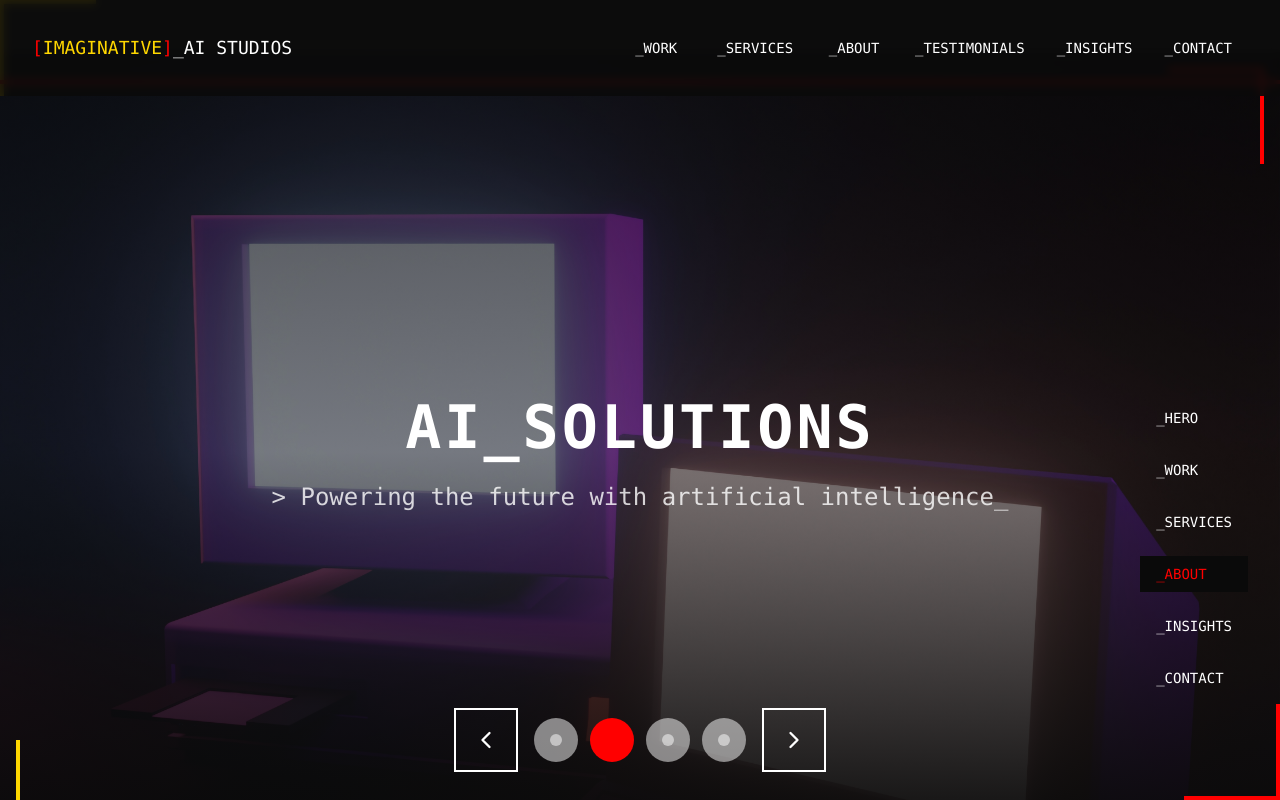
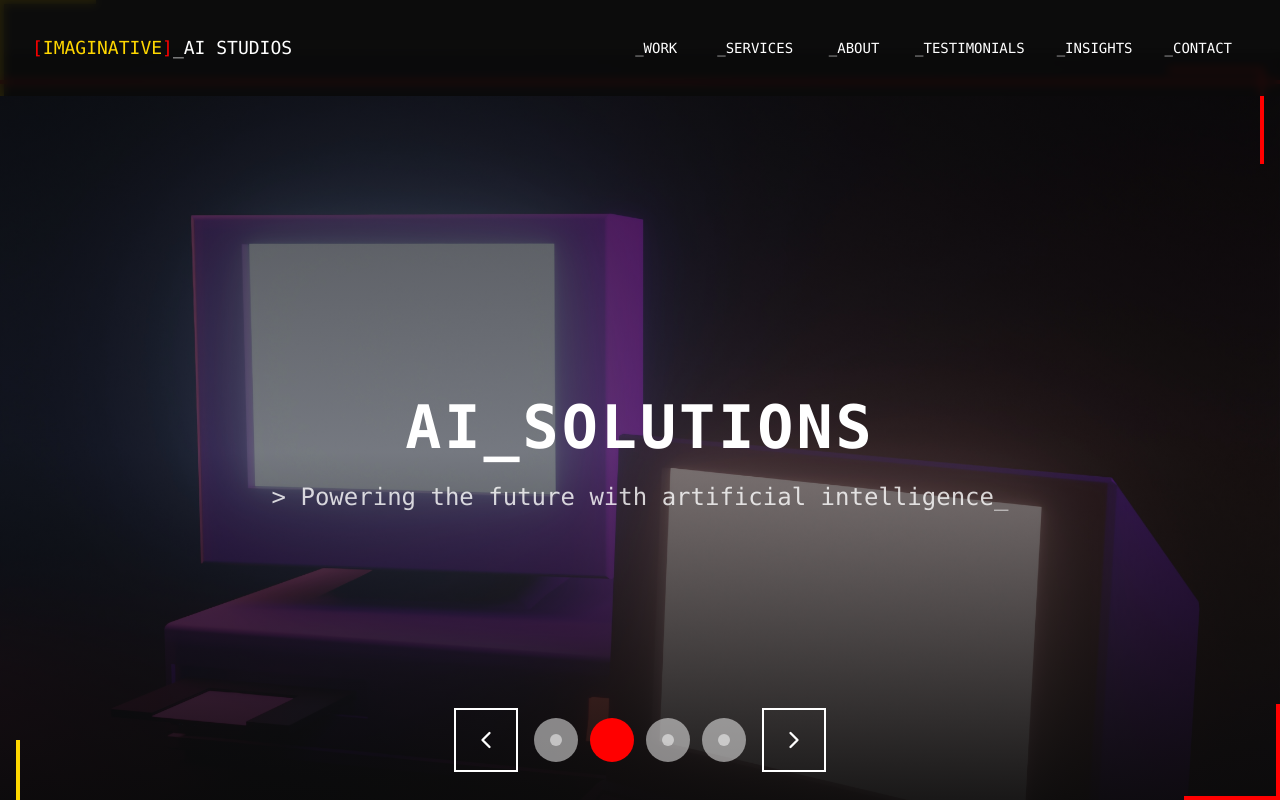
Before and after one commit to skerns321/ImagiNative-AI-Studios-App, a Next.js app: page / in a window 1280 px wide. Shown: the top 800 px of the page. Built offline with nearby package versions, Linux system fonts and the light colour scheme.

Commit message:
chore: remove SectionIndicator component for improved performance and simplify the Home page layout

```diff
--- a/src/app/page.tsx
+++ b/src/app/page.tsx
@@ -12,10 +12,6 @@ import CyberpunkBackground from '@/components/CyberpunkBackground';
 
 // Dynamic import for client-only components
 const ScrollProgress = dynamic(() => import('@/components/ScrollProgress'), {
-  ssr: false,
-  loading: () => null
-});
-const SectionIndicator = dynamic(() => import('@/components/SectionIndicator'), {
   ssr: false,
   loading: () => null
 });
@@ -60,7 +56,6 @@ export default function Home() {
 
       {/* Client-side only components */}
       <ScrollProgress />
-      <SectionIndicator />
 
       {/* Cyberpunk Background */}
       <CyberpunkBackground intensity="low" />
--- a/src/components/SectionIndicator.tsx
+++ /dev/null
@@ -1,84 +0,0 @@
-'use client';
-
-import { motion, useScroll, useSpring } from 'framer-motion';
-import { useEffect, useState } from 'react';
-
-const sections = ['HERO', 'WORK', 'SERVICES', 'ABOUT', 'INSIGHTS', 'CONTACT'];
-
-export default function SectionIndicator() {
-  const [mounted, setMounted] = useState(false);
-  const [activeSection, setActiveSection] = useState(0);
-  const { scrollY } = useScroll();
-
-  useEffect(() => {
-    setMounted(true);
-
-    const handleScroll = () => {
-      const sectionElements = sections.map(section =>
-        document.getElementById(section.toLowerCase())
-      );
-
-      const viewportHeight = window.innerHeight;
-      const scrollPosition = window.scrollY + (viewportHeight * 0.3); // Adjust trigger point
-
-      sectionElements.forEach((element, index) => {
-        if (!element) return;
-
-        const rect = element.getBoundingClientRect();
-        const elementTop = rect.top + window.scrollY;
-        const elementBottom = rect.bottom + window.scrollY;
-
-        // Add buffer zone for better section detection
-        const buffer = viewportHeight * 0.2;
-
-        if (
-          scrollPosition >= (elementTop - buffer) &&
-          scrollPosition <= (elementBottom + buffer)
-        ) {
-          setActiveSection(index);
-        }
-      });
-    };
-
-    // Initial check
-    handleScroll();
-
-    // Add passive flag for better scroll performance
-    window.addEventListener('scroll', handleScroll, { passive: true });
-    return () => window.removeEventListener('scroll', handleScroll);
-  }, []);
-
-  if (!mounted) return null;
-
-  return (
-    <motion.div
-      className="fixed right-8 top-1/2 -translate-y-1/2 z-50 hidden lg:block"
-      initial={{ opacity: 0, x: 20 }}
-      animate={{ opacity: 1, x: 0 }}
-      transition={{ delay: 1 }}
-    >
-      <div className="flex flex-col gap-4">
-        {sections.map((section, index) => (
-          <motion.a
-            key={section}
-            href={`#${section.toLowerCase()}`}
-            className={`font-mono text-sm relative group px-4 py-2 ${
-              index === activeSection ? 'text-primary-red' : 'text-primary-white'
-            }`}
-            whileHover={{ x: -5 }}
-          >
-            <span className="relative z-10">_{section}</span>
-            <motion.div
-              className="absolute left-0 top-0 w-full h-full bg-primary-black -z-0"
-              initial={false}
-              animate={{
-                width: index === activeSection ? '100%' : '0%'
-              }}
-              transition={{ duration: 0.3 }}
-            />
-          </motion.a>
-        ))}
-      </div>
-    </motion.div>
-  );
-}
```
